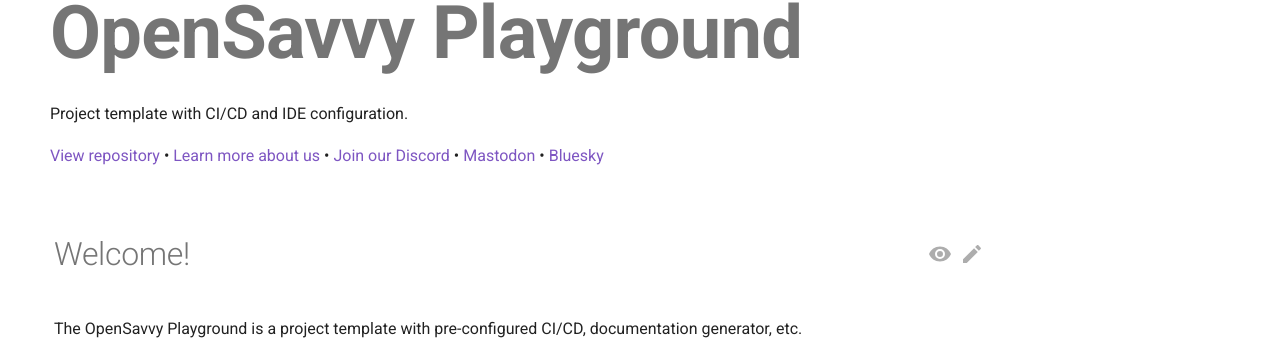
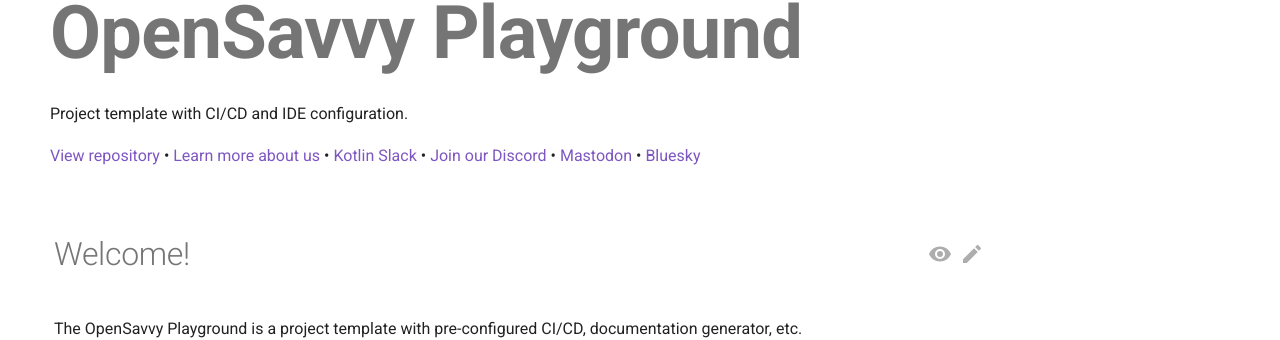
Before and after one commit to CLOVIS-AI/Prepared, an MkDocs documentation site: the page built from docs/website/docs/index.md, in a window 1280 px wide and 900 px high. Shown: the part 201-541 px from the top of the window. Built offline with MkDocs 1.6.1 and Material for MkDocs 9.7.7, drawn with Linux system fonts in a browser that asks for light colours; plug-ins that fetch from the network failed and are left out.

Commit message:
docs(website): Link to the KotlinLang Slack archives
Closes https://gitlab.com/opensavvy/playgrounds/gradle/-/issues/44

```diff
--- a/docs/website/overrides/home.html
+++ b/docs/website/overrides/home.html
@@ -42,6 +42,8 @@
 					•
 					<a href="https://opensavvy.dev">Learn more about us</a>
 					•
+					<a href="https://slack-chats.kotlinlang.org/c/opensavvy">Kotlin Slack</a>
+					•
 					<a href="https://discord.gg/48Wv6BkJx6">Join our Discord</a>
 					•
 					<a href="https://techhub.social/@opensavvy">Mastodon</a>
```
